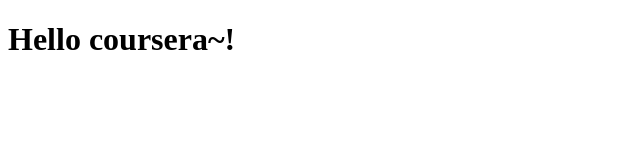
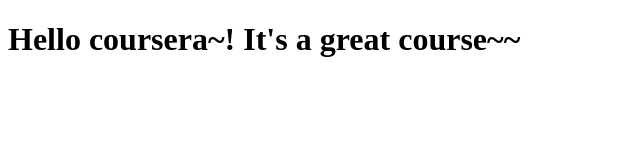
Before and after one commit to aaronkiss/coursera-test, a plain HTML site: page site/index.html in a window 1280 px wide. Shown: the whole page, without its empty margins (0-640 px from the left). Drawn offline with Linux system fonts and the light colour scheme.

Commit message:
Small addition to our page content.

```diff
--- a/site/index.html
+++ b/site/index.html
@@ -4,6 +4,6 @@
 	<title>Hello coursera!</title>
 </head>
 <body>
-	<h1>Hello coursera~!</h1>
+	<h1>Hello coursera~! It's a great course~~</h1>
 </body>
 </html>
```
